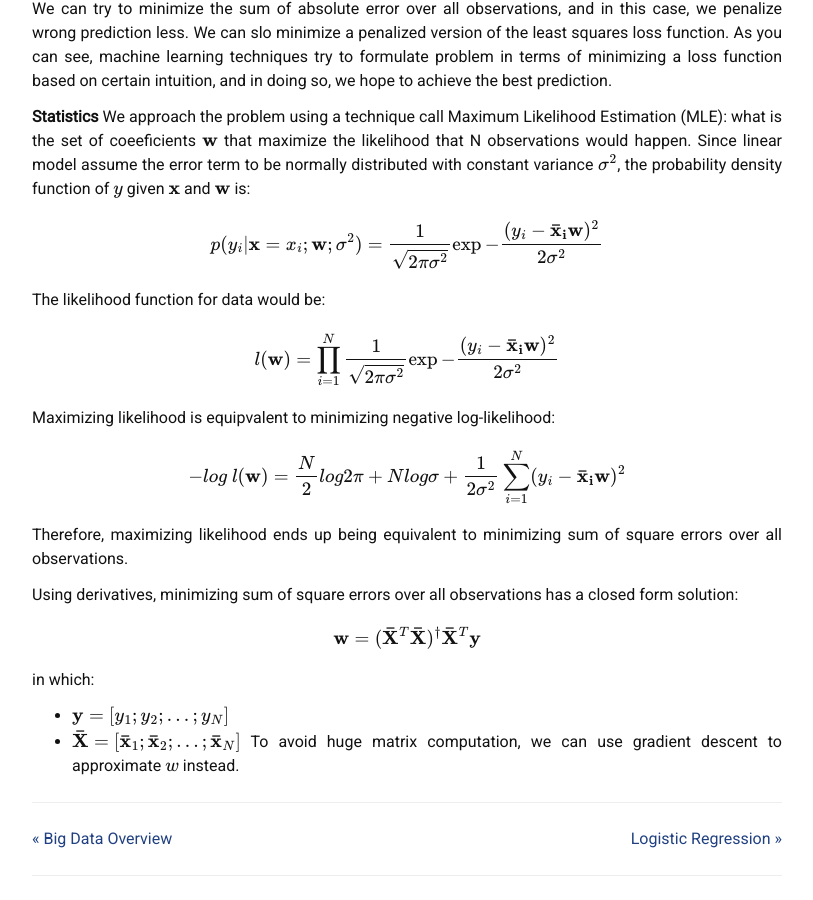
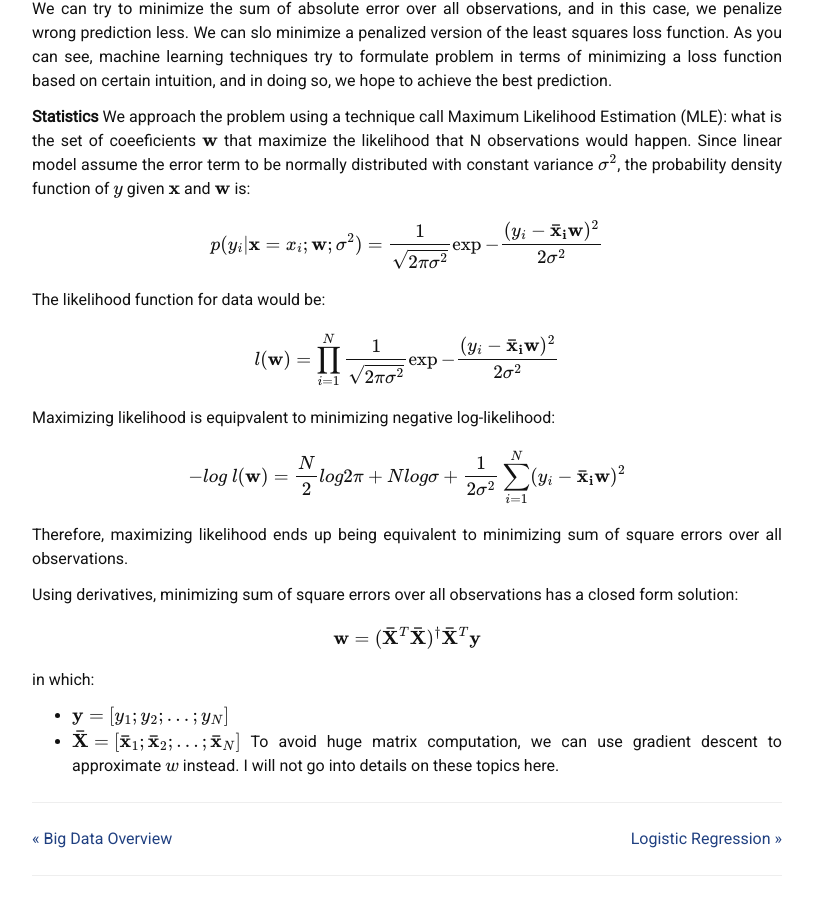
Before and after one commit to liambll/blog-archive, a Jekyll site: the page built from _posts/2017-06-29-linear-regression.markdown, in a window 1280 px wide and 900 px high, scrolled down 1502 px. Shown: the whole window, without its empty margins (233-1046 px from the left). Built offline with Jekyll 4.4.1, drawn with Linux system fonts in a browser that asks for light colours; nearby versions of some CDN libraries; formulas are drawn with MathJax 3; comment, search, counter and statistics services are not loaded.

Commit message:
Update 2017-06-29-linear-regression.markdown

```diff
--- a/_posts/2017-06-29-linear-regression.markdown
+++ b/_posts/2017-06-29-linear-regression.markdown
@@ -72,4 +72,4 @@ Using derivatives, minimizing sum of square errors over all observations has a c
 in which:
 * \\(\mathbf{y} = [y_1; y_2; \dots; y_N]\\)
 * \\(\mathbf{\bar{X}} = [\mathbf{\bar{x}}_1; \mathbf{\bar{x}}_2; \dots; \mathbf{\bar{x}}_N ] \\)
-To avoid huge matrix computation, we can use gradient descent to approximate \\(w\\) instead.
+To avoid huge matrix computation, we can use gradient descent to approximate \\(w\\) instead. I will not go into details on these topics here.
```
